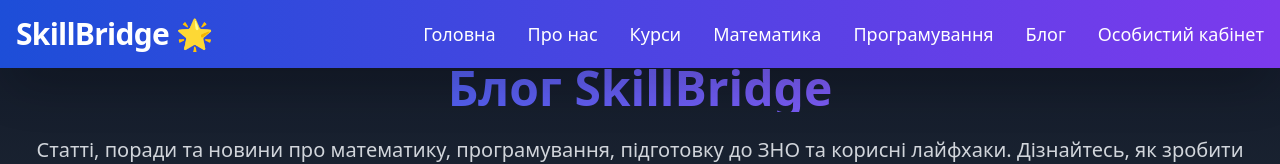
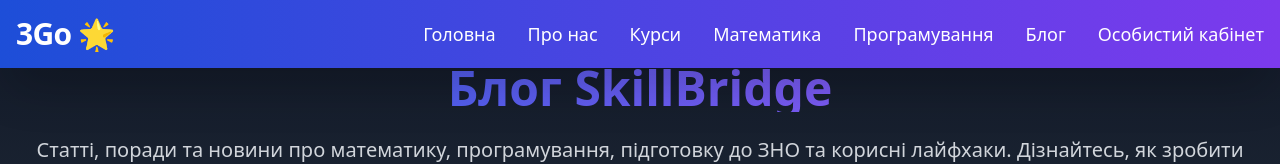
Before and after one commit to Vitalina-ts/3go_school, a website: page public/blog.html in a window 1280 px wide. Shown: the top 164 px of the page. Drawn offline with nearby package versions, Linux system fonts and the light colour scheme; no server answers.

Commit message:
Update blog.html

```diff
--- a/public/blog.html
+++ b/public/blog.html
@@ -3,7 +3,7 @@
 <head>
     <meta charset="UTF-8">
     <meta name="viewport" content="width=device-width, initial-scale=1.0">
-    <title>Блог - SkillBridge</title>
+    <title>Блог - 3Go</title>
     <link href="https://cdn.jsdelivr.net/npm/tailwindcss@2.2.19/dist/tailwind.min.css" rel="stylesheet">
     <style>
         .menu-slide {
@@ -82,7 +82,7 @@
     <nav class="fixed top-0 left-0 w-full bg-gradient-to-r from-blue-700 to-purple-600 text-white py-4 z-50 shadow-2xl">
         <div class="container mx-auto px-4">
             <div class="flex justify-between items-center">
-                <a href="/" class="text-3xl font-extrabold tracking-tight">SkillBridge 🌟</a>
+                <a href="/" class="text-3xl font-extrabold tracking-tight">3Go 🌟</a>
                 <div class="hidden md:flex space-x-8">
                     <a href="home.html" class="text-lg font-medium hover:text-blue-200 transition duration-200">Головна</a>
                     <a href="about.html" class="text-lg font-medium hover:text-blue-200 transition duration-200">Про нас</a>
```
